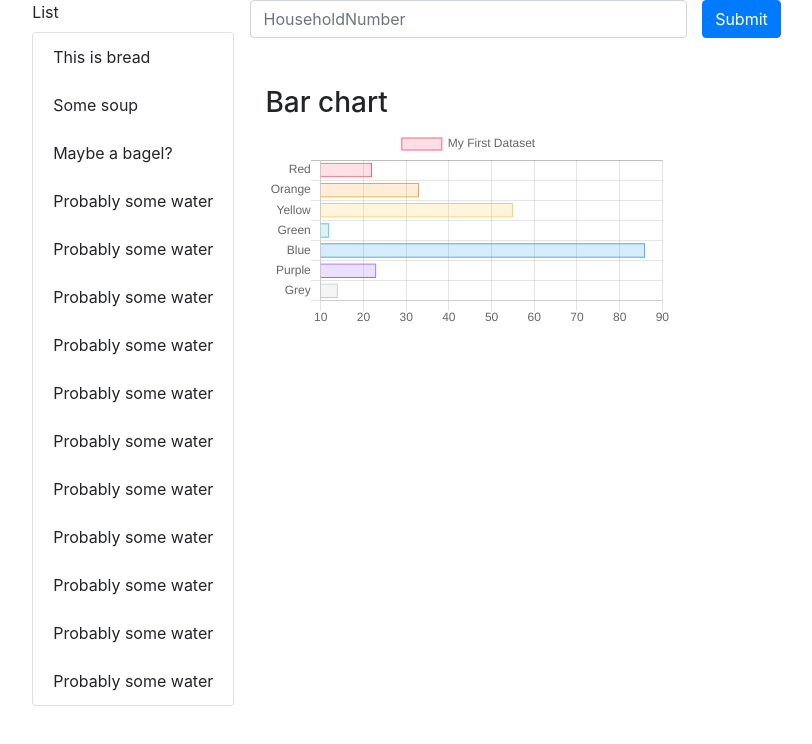
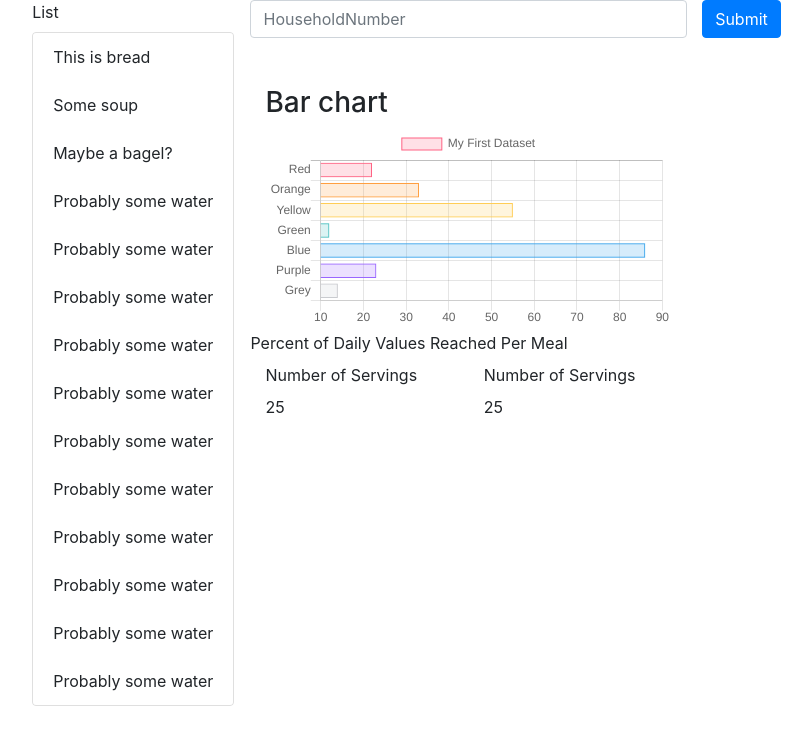
Before and after one commit to RobertPenrod/healthystudentUC, a React (Create React App) app: page / in a window 1280 px wide. Shown: the top 744 px of the page, without its empty margins (62-874 px from the left). Built offline with nearby package versions, Linux system fonts and the light colour scheme.

Commit message:
Formatting and new sections

```diff
--- a/src/App.js
+++ b/src/App.js
@@ -86,6 +86,35 @@ function App() {
                     />
                   </MDBContainer>
                 </Row>
+                <Row>
+                    <label>
+                      Percent of Daily Values Reached Per Meal
+                    </label>
+                </Row>
+                <Row>
+                  <Col>
+                    <label>
+                      Number of Servings
+                    </label>
+                  </Col>
+                  <Col>
+                    <label>
+                      Number of Servings
+                    </label>
+                  </Col>
+                </Row>
+                <Row>
+                  <Col>
+                    <label>
+                      25
+                    </label>
+                  </Col>
+                  <Col>
+                    <label>
+                      25
+                    </label>
+                  </Col>
+                </Row>
               </Col>
               <Col sm="1">
                   <Button variant="primary" type="submit">
```
Also changed, not shown: src/index.css (line endings or trailing spaces).
